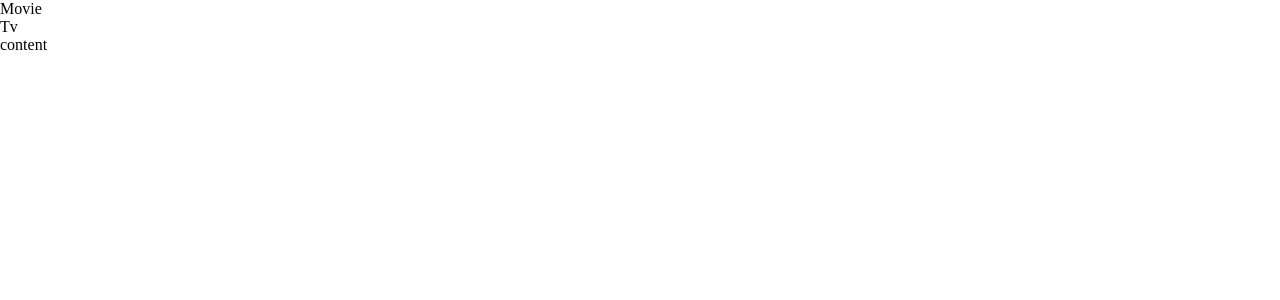
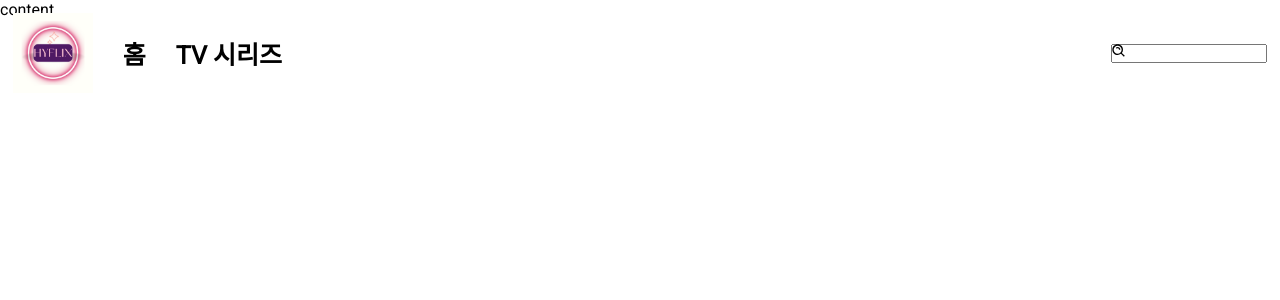
Before and after one commit to iafan1229/nomad-react-challenge, a React (Create React App) app in the folder movie/: page / in a window 1280 px wide. Shown: the top 300 px of the page. Built offline with nearby package versions, Linux system fonts and the light colour scheme.

Commit message:
feature: header framer-motion으로 변화시키게  작성중

```diff
--- a/movie/package.json
+++ b/movie/package.json
@@ -13,6 +13,8 @@
     "framer-motion": "^10.15.1",
     "react": "^18.2.0",
     "react-dom": "^18.2.0",
+    "react-hook-form": "^7.45.4",
+    "react-icons": "^4.10.1",
     "react-query": "^3.39.3",
     "react-router-dom": "^6.15.0",
     "react-scripts": "5.0.1",
--- a/movie/src/App.tsx
+++ b/movie/src/App.tsx
@@ -18,11 +18,11 @@ const GlobalStyle = createGlobalStyle`
 
 function App() {
 	return (
-		<>
+		<div style={{ height: '150vh' }}>
 			<GlobalStyle />
 			<Header />
 			<Outlet />
-		</>
+		</div>
 	);
 }
 
--- a/movie/src/components/Header.tsx
+++ b/movie/src/components/Header.tsx
@@ -1,16 +1,70 @@
 import { Link } from 'react-router-dom';
+import styled from 'styled-components';
+import { useForm } from 'react-hook-form';
+import { BiSearchAlt } from 'react-icons/bi';
+import { useScroll, motion } from 'framer-motion';
+import { useEffect, useState } from 'react';
 
+const HeaderStyle = styled(motion.header)`
+	position: fixed;
+	display: flex;
+	justify-content: space-between;
+	align-items: center;
+	width: 100%;
+	padding: 1vw;
+	ul {
+		display: flex;
+		align-items: center;
+		gap: 30px;
+		li {
+			&:first-child {
+				width: 80px;
+				height: 80px;
+				img {
+					width: 100%;
+				}
+			}
+			a {
+				font-size: 25px;
+				font-weight: bold;
+			}
+		}
+	}
+`;
+const Search = styled.div`
+	position: relative;
+	span {
+		position: absolute;
+		top: 0;
+		left: 0;
+	}
+`;
 export default function Header() {
+	const { register } = useForm();
+
 	return (
-		<header>
+		<HeaderStyle
+			initial={{ backgroundColor: 'transparent' }}
+			onScroll={{ backgroundColor: 'red' }}>
 			<ul>
 				<li>
-					<Link to='/'>Movie</Link>
+					<Link to='/'>
+						<img src={`${process.env.PUBLIC_URL}/logo.png`} alt='로고'></img>
+					</Link>
 				</li>
 				<li>
-					<Link to='/tv'>Tv</Link>
+					<Link to='/'>홈</Link>
+				</li>
+				<li>
+					<Link to='/tv'>TV 시리즈</Link>
 				</li>
 			</ul>
-		</header>
+			<Search>
+				<input type='text' {...register('search')} />
+				<span>
+					<BiSearchAlt />
+				</span>
+			</Search>
+		</HeaderStyle>
 	);
 }
--- a/movie/src/index.css
+++ b/movie/src/index.css
@@ -1,13 +1,8 @@
-body {
-  margin: 0;
-  font-family: -apple-system, BlinkMacSystemFont, 'Segoe UI', 'Roboto', 'Oxygen',
-    'Ubuntu', 'Cantarell', 'Fira Sans', 'Droid Sans', 'Helvetica Neue',
-    sans-serif;
-  -webkit-font-smoothing: antialiased;
-  -moz-osx-font-smoothing: grayscale;
+@import url('https://fonts.googleapis.com/css2?family=Roboto&display=swap');
+
+* {
+	font-family: 'Roboto';
 }
-
-code {
-  font-family: source-code-pro, Menlo, Monaco, Consolas, 'Courier New',
-    monospace;
+ul {
+	list-style: none;
 }
--- a/movie/src/index.tsx
+++ b/movie/src/index.tsx
@@ -6,6 +6,7 @@ import { ThemeProvider } from 'styled-components';
 import { createBrowserRouter, RouterProvider } from 'react-router-dom';
 import Content from './components/Content';
 import Tv from './pages/Tv';
+import './index.css';
 
 const queryClient = new QueryClient();
 
```
Also changed, not shown: movie/src/App.css (deleted, +0 -38 lines), movie/public/logo.png (added), 1 other file (tests, documents, lock files or other folders).
